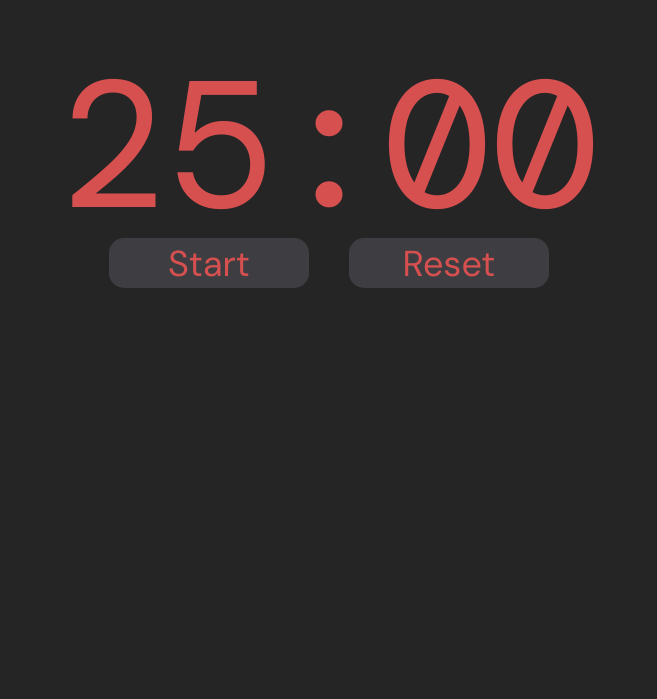
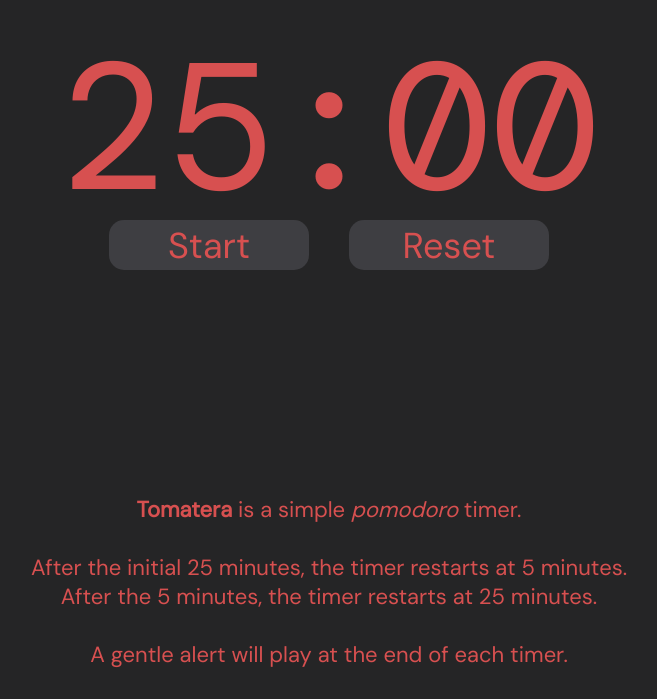
Before and after one commit to Halim-Shams/tomatera, a React (Create React App) app: page / in a window 1280 px wide. Shown: the part 223-922 px from the top of the page, without its empty margins (311-968 px from the left). Before the commit the page ends 800 px from the top, so only its background shows below. Built offline with nearby package versions, Linux system fonts and the light colour scheme; no server answers.

Commit message:
Added website description and new icon

```diff
--- a/public/index.html
+++ b/public/index.html
@@ -7,7 +7,7 @@
     <meta name="theme-color" content="#000000" />
     <meta
       name="description"
-      content="Web site created using create-react-app"
+      content="Tomatera is a simple pomodoro timer."
     />
     <link rel="apple-touch-icon" href="%PUBLIC_URL%/logo192.png" />
     <!--
--- a/src/components/Timer.css
+++ b/src/components/Timer.css
@@ -13,7 +13,7 @@
     font-family: 'DM Mono', monospace;
     font-size: 180px;
     height: 30px;
-    margin-top: 45%;
+    margin-top: 225px;
 }
 
 .button-toggle, .button-reset {
@@ -46,3 +46,11 @@
     opacity: 50%;
     pointer-events: none;
 }
+
+.description {
+    color: #D75050;
+    font-family: 'DM Sans', sans-serif;
+    font-size: 22px;
+    margin-top: 225px;
+    text-align: center;
+}
--- a/src/components/Timer.js
+++ b/src/components/Timer.js
@@ -94,6 +94,20 @@ export default function Timer({time}) {
                 <button className='button-reset' onClick={onReset} onMouseDown={playPush}>Reset</button>
             </div>
 
+            {/* Description */}
+
+            <div>
+                <p className='description'>
+                    <b>Tomatera</b> is a simple <i>pomodoro</i> timer.
+                    <br/><br/>
+                    After the initial 25 minutes, the timer restarts at 5 minutes.
+                    <br/>
+                    After the 5 minutes, the timer restarts at 25 minutes.
+                    <br/><br/>
+                    A gentle alert will play at the end of each timer.
+                </p>
+            </div>
+
         </div>
     )
 }
```
Also changed, not shown: 1 other file (tests, documents, lock files or other folders).
